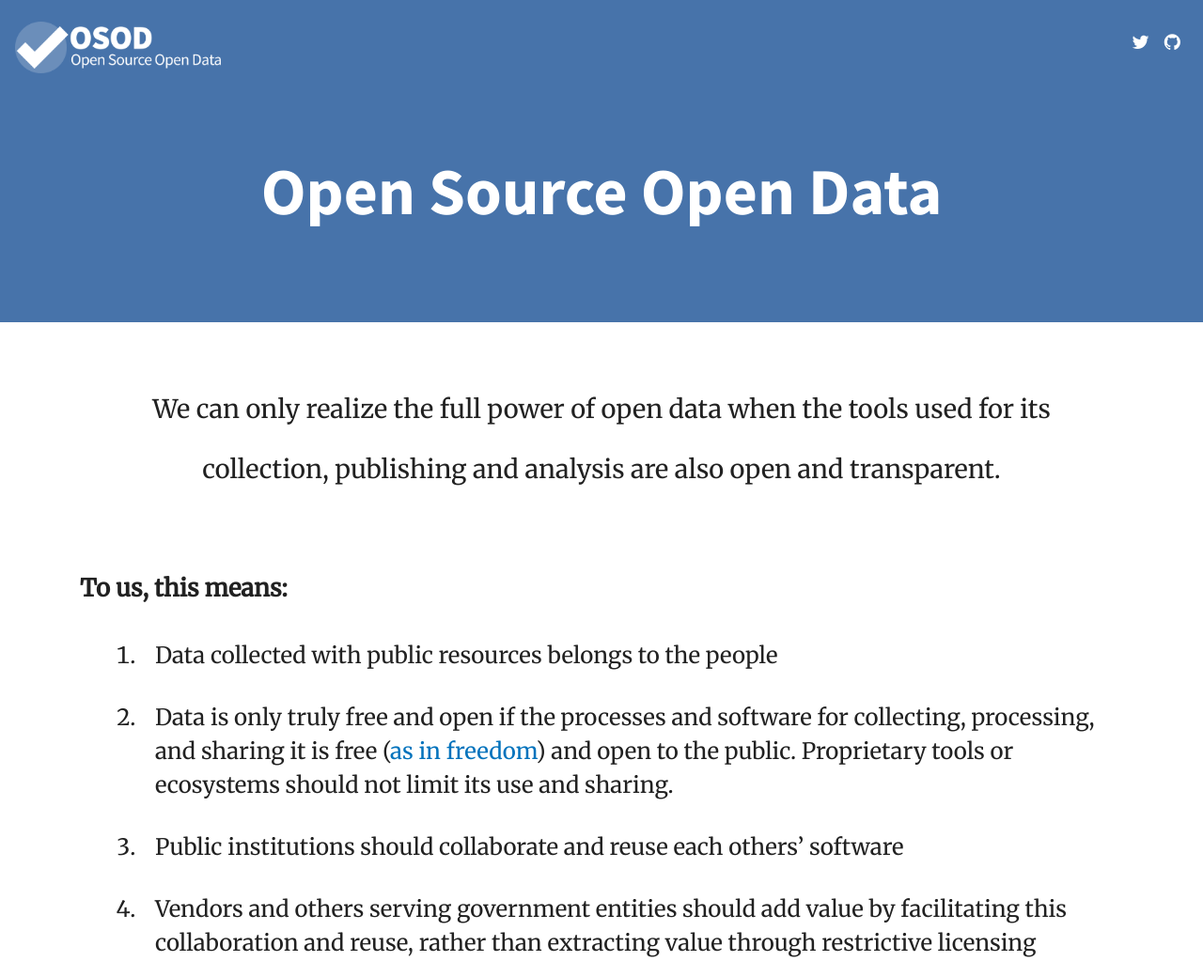
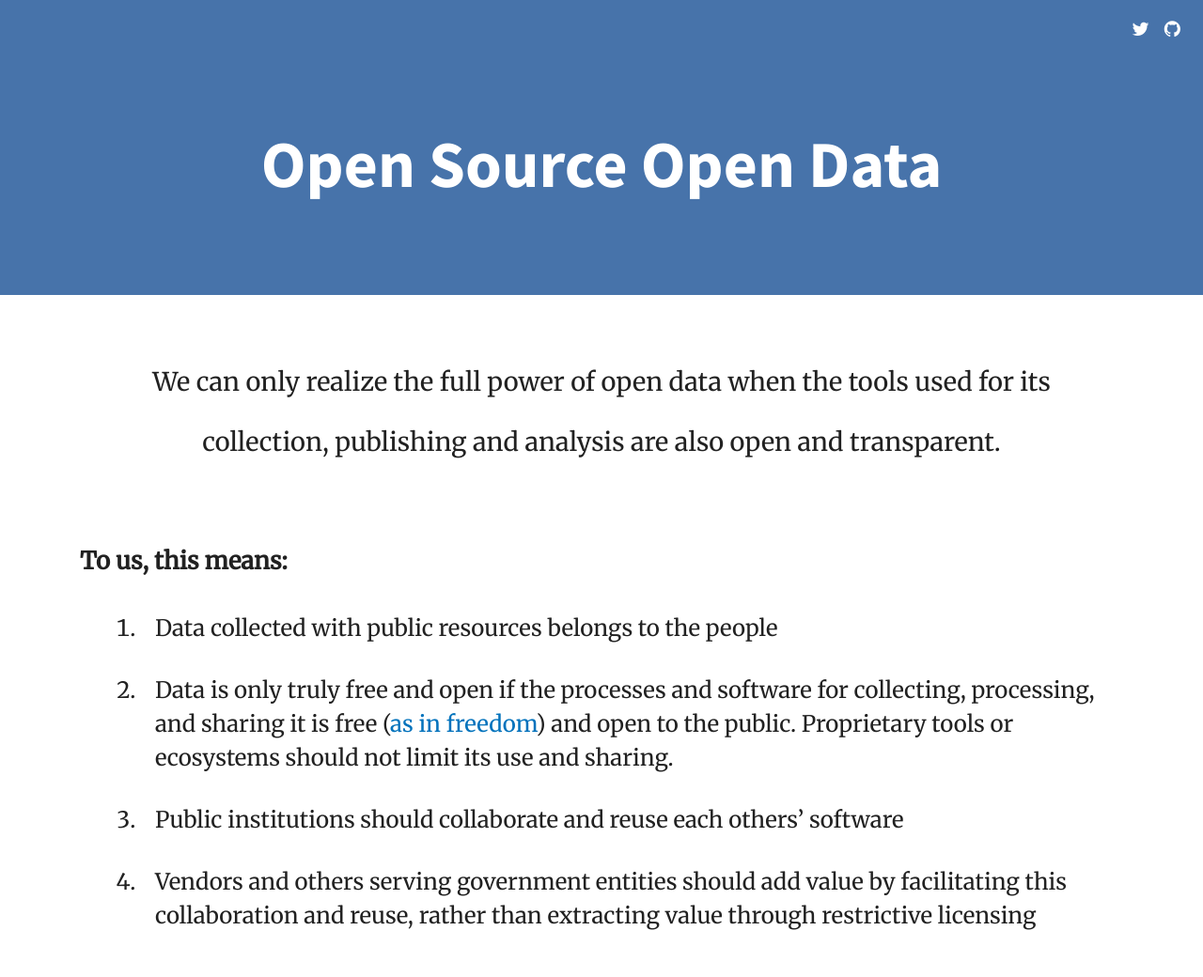
Before and after one commit to OSOD/opensourceopendata.org, a plain HTML site: page index.html in a window 1280 px wide. Shown: the top 1040 px of the page at 94% size. Drawn offline with nearby package versions, Linux system fonts and the light colour scheme.

Commit message:
Update index.html

```diff
--- a/index.html
+++ b/index.html
@@ -38,7 +38,7 @@
 
 	<nav class="navbar navbar-expand-lg">
 	  <a class="navbar-brand" href="https://opensourceopendata.org">
-	    <img src="img/logo-white.png" alt="Open Source Open Data" title="Open Source Open Data">
+	    <!--- img src="img/logo-white.png" alt="Open Source Open Data" title="Open Source Open Data"> -->
 	  </a>
 	  <button class="navbar-toggler" type="button" data-toggle="collapse" data-target="#navbarNav" aria-controls="navbarNav" aria-expanded="false" aria-label="Toggle navigation">
 	    <span class="navbar-toggler-icon"></span>
```
